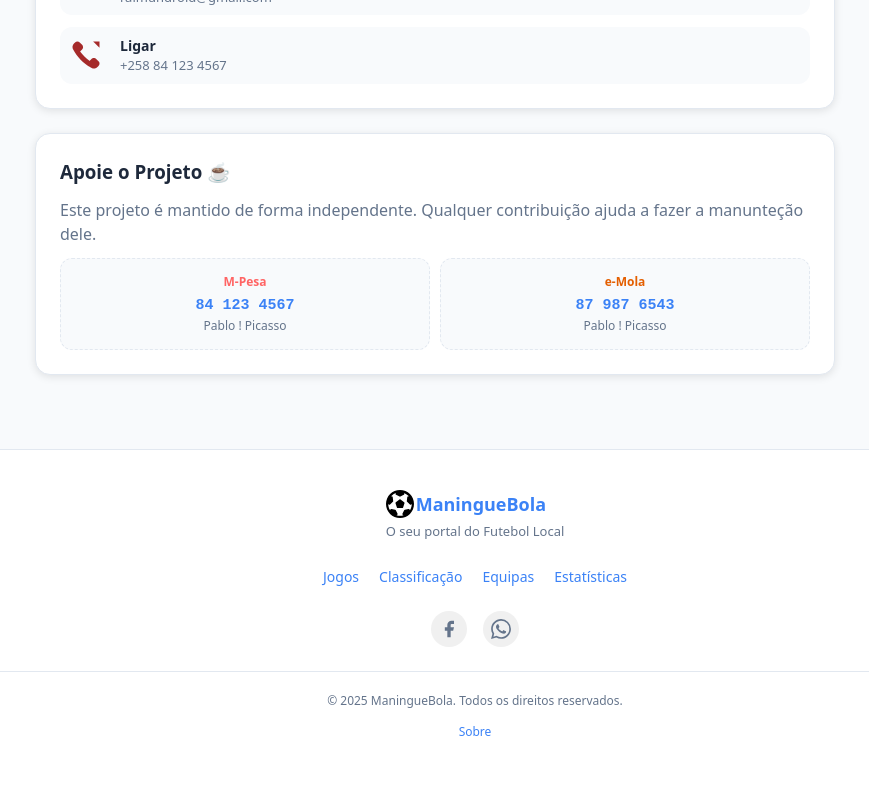
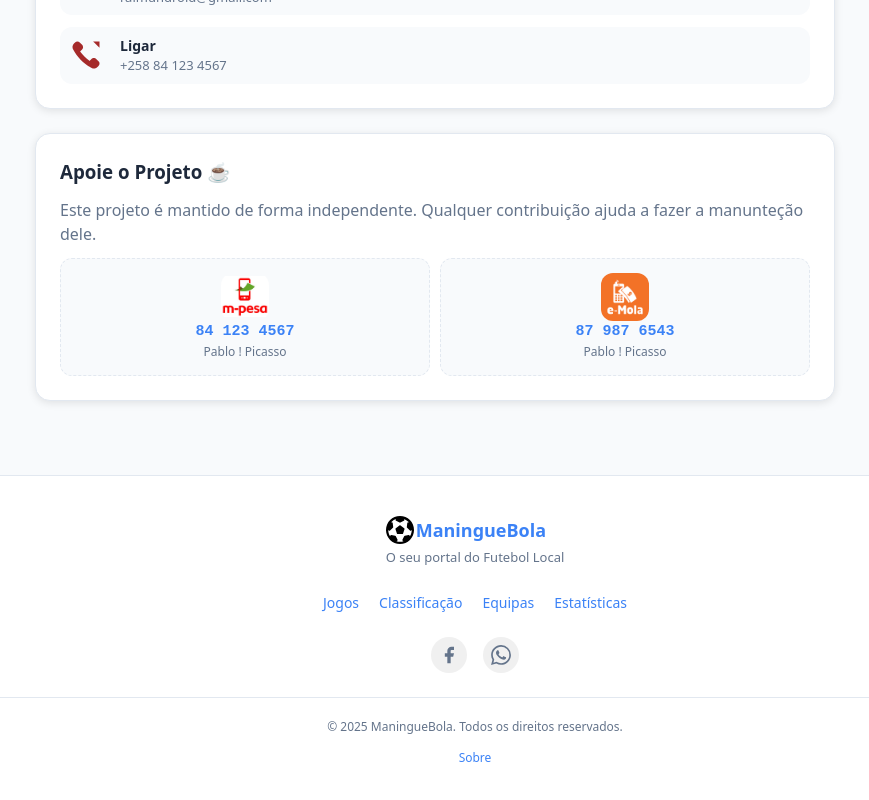
Before and after one commit to Raimundroid/maninguebola, a React (Vite) app: page /sobre in a window 1280 px wide. Shown: the part 994-1794 px from the top of the page, without its empty margins (165-1034 px from the left). Built offline with nearby package versions, Linux system fonts and the light colour scheme.

Commit message:
AboutPage: added wallet logos

```diff
--- a/src/pages/AboutPage/AboutPage.css
+++ b/src/pages/AboutPage/AboutPage.css
@@ -221,16 +221,26 @@
   border: 1px dashed var(--border);
 }
 
-.wallet-label {
+.wallet .logo {
+  width: 48px;
+  height: 48px;
+  border-radius: 12px;
+}
+.wallet .logo img {
+  border-radius: 12px;
+  object-fit: contain;
+}
+
+/* .wallet-label {
   font-weight: 700;
-  color: var(--error); /* M-Pesa red-ish */
+  color: var(--error);
   font-size: 12px;
   margin-bottom: 4px;
-}
+} */
 
-.wallet.emola .wallet-label {
-  color: #e45f01; /* Orange for e-mola */
-}
+/* .wallet.emola .wallet-label {
+  color: #e45f01;
+} */
 
 .wallet-number {
   font-family: monospace;
--- a/src/pages/AboutPage/AboutPage.jsx
+++ b/src/pages/AboutPage/AboutPage.jsx
@@ -5,6 +5,8 @@ import React from "react";
 import PageIndicator from "../../components/atoms/pageIndicator/PageIndicator";
 import "./AboutPage.css";
 import devPhoto from "/src/assets/images/developer/default-developer.png";
+import emola from "/src/assets/images/wallets/emola-logo.webp";
+import mpesa from "/src/assets/images/wallets/m-pesa-logo.png";
 
 const AboutPage = () => {
   // The Tech stack (Add new skills here as you learn them!)
@@ -187,15 +189,21 @@ const AboutPage = () => {
           </p>
           <div className="wallets">
             <div className="wallet mpesa">
-              <span className="wallet-label">M-Pesa</span>
+              <div className="logo">
+                <img src={mpesa} alt="mpesa" width={48} height={48} />
+              </div>
+              {/* <span className="wallet-label">M-Pesa</span> */}
               <span className="wallet-number">{donationInfo.mpesa}</span>
               <span className="wallet-name">{donationInfo.name}</span>
             </div>
 
             <div className="wallet emola">
-              <span className="wallet-label">e-Mola</span>
+              <div className="logo">
+                <img src={emola} alt="emola" width={48} height={48} />
+              </div>
+              {/* <span className="wallet-label">e-Mola</span> */}
               <span className="wallet-number">{donationInfo.emola}</span>
-              <span className="wallet-name">{donationInfo.name}</span>
+              <span className="wallet-name"> {donationInfo.name}</span>
             </div>
           </div>
         </section>
```
Also changed, not shown: src/assets/images/wallets/emola-logo.webp (added), src/assets/images/wallets/m-pesa-logo.png (added).
